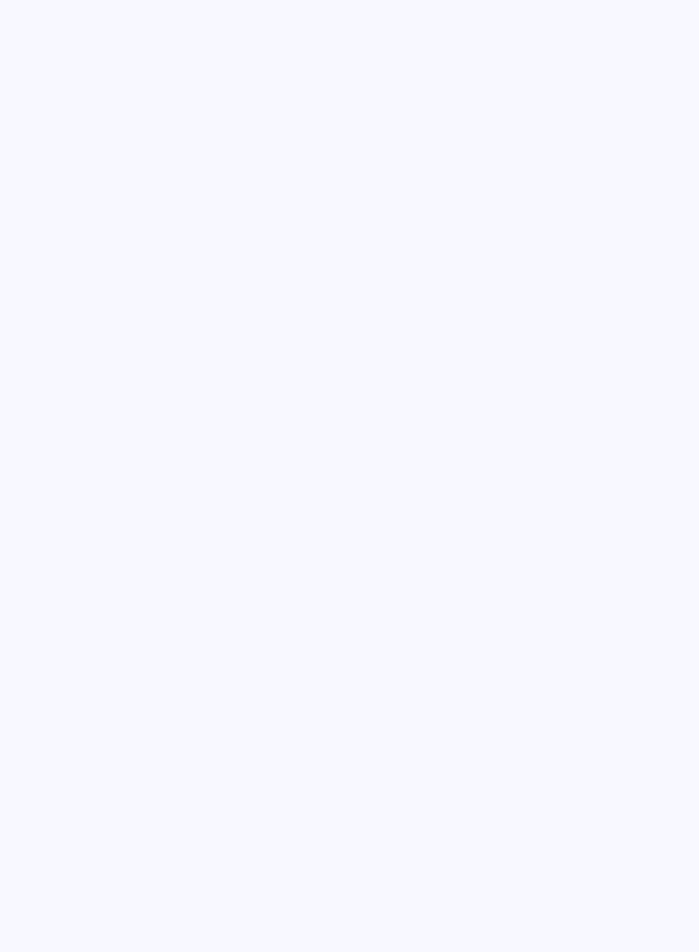
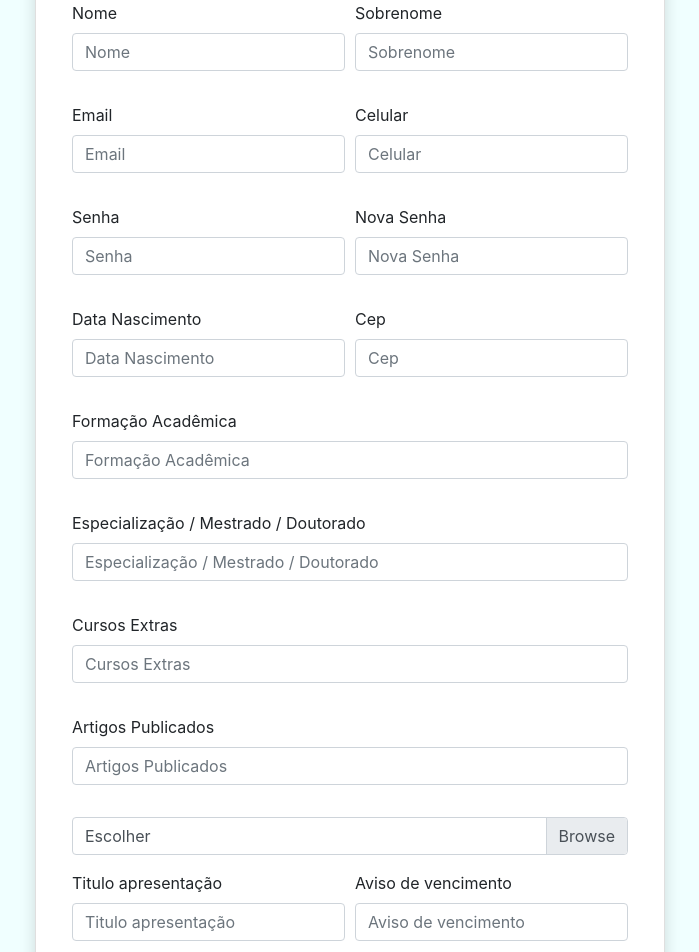
Before and after one commit to andremferreira/digpront-frontend, a React (Create React App) app: page /register in a window 1280 px wide. Shown: the part 100-1052 px from the top of the page, without its empty margins (290-989 px from the left). Before the commit the page ends 800 px from the top, so only its background shows below. Built offline with nearby package versions, Linux system fonts and the light colour scheme.

Commit message:
first part register

```diff
--- a/package.json
+++ b/package.json
@@ -12,6 +12,7 @@
     "react-router": "^4.2.0",
     "react-router-dom": "^4.3.1",
     "react-scripts": "1.1.4",
+    "react-stepper-horizontal": "^1.0.10",
     "redux": "^4.0.0",
     "redux-form": "^7.4.2",
     "redux-saga": "^0.16.0"
--- a/src/App.css
+++ b/src/App.css
@@ -3,7 +3,6 @@
   align-items: center;
   justify-content: center;
   align-content: stretch;
-
 }
 
 .cor {
@@ -14,7 +13,13 @@
 .form-signin {
   width: 100%;
   max-width: 330px;
-  padding: 15px;
+  margin: auto;
+}
+
+.form-register {
+  width: 100%;
+  max-width: 630px;
+  padding-top: 15px;
   margin: auto;
 }
 
--- /dev/null
+++ b/src/components/RenderField/index.js
@@ -0,0 +1,20 @@
+import React from "react";
+
+const renderField = ({
+    input,
+    label,
+    type,
+    className,
+    col,
+    meta: { touched, error }
+  }) => (
+        <div className={`form-group col-md-${col}`}>
+            <label>{label}</label>
+            <div className={`form-group${touched && error ? ' has-error' : ''}`}>
+                <input {...input} placeholder={label} type={type} className={className} />
+                {touched && (error && <span>{error}</span>)}
+            </div>
+        </div>
+    );
+
+export default renderField;
--- a/src/components/button/index.js
+++ b/src/components/button/index.js
@@ -1,7 +1,7 @@
 import React from "react";
 
 const Button = props => (
-  <button type="submit" className="btn btn-primary btn-block " disabled={props.submitting}>
+  <button type="submit" className="btn btn-primary btn-block" disabled={props.submitting}>
    {props.name}
   </button>
 );
--- a/src/index.css
+++ b/src/index.css
@@ -1,4 +1,4 @@
 html, body, #root, #root>div {
     height: 100%;
-    background-color :ghostwhite ;
+    background-color :azure ;
   }
--- a/src/index.js
+++ b/src/index.js
@@ -12,7 +12,9 @@ import { Switch, BrowserRouter as Router, Route } from "react-router-dom";
 import reducer from "./reducers";
 import createSagaMiddleware from "redux-saga";
 import sagas from "./sagas";
+
 import Login from "./scenes/Login";
+import Register from "./scenes/Register";
 
 const reduxDevTools =
   window.__REDUX_DEVTOOLS_EXTENSION__ && window.__REDUX_DEVTOOLS_EXTENSION__();
@@ -22,7 +24,7 @@ const store = createStore(
   reducer,
   compose(
     applyMiddleware(sagaMiddleware),
-    reduxDevTools
+    // reduxDevTools
   )
 );
 
@@ -33,7 +35,8 @@ ReactDOM.render(
     <Router>
       <Switch>
         <Route exact path="/" component={App} />
-        <Route  path="/login" component={Login} />
+        <Route path="/login" component={Login} />
+        <Route path="/register" component={Register} />
       </Switch>
     </Router>
   </Provider>,
--- a/src/scenes/Login/index.js
+++ b/src/scenes/Login/index.js
@@ -26,7 +26,7 @@ let Login = props => {
   const { handleSubmit, submitValues, submitting } = props;
   return (
     <div className="layout-center">
-      <form onSubmit={handleSubmit(submitValues)} className="was-validated">
+      <form onSubmit={handleSubmit(submitValues)} className="form-signin">
         <CardHeader title="Digital Prontuário">
           <Field
             name="username"
@@ -47,6 +47,7 @@ let Login = props => {
             validate={[required]}
           />
           <Button name="Login" submitting={submitting} />
+
         </CardHeader>
       </form>
     </div>
--- /dev/null
+++ b/src/scenes/Register/components/Degree/index.js
@@ -0,0 +1,61 @@
+import React from "react"
+import { Field } from "redux-form";
+import renderField from "../../../../components/RenderField"
+
+const required = value => (value ? undefined : "Campo obrigatório");
+
+const Degree = () => (
+    <div>
+        <div className="form-row">
+            <Field
+                name="academic_education"
+                id="academic_education"
+                className="form-control"
+                component={renderField}
+                type="text"
+                label="Formação Acadêmica"
+                validate={[required]}
+                col="12"
+            />
+        </div>
+        <div className="form-row">
+            <Field
+                name="specialization"
+                id="specialization"
+                className="form-control"
+                component={renderField}
+                type="text"
+                label="Especialização / Mestrado / Doutorado"
+                validate={[required]}
+                col="12"
+            />
+        </div>
+        <div className="form-row">
+            <Field
+                name="extra_courses"
+                id="extra_courses"
+                className="form-control"
+                component={renderField}
+                type="text"
+                label="Cursos Extras"
+                validate={[required]}
+                col="12"
+            />
+        </div>
+        <div className="form-row">
+            <Field
+                name="published_articles"
+                id="published_articles"
+                className="form-control"
+                component={renderField}
+                type="text"
+                label="Artigos Publicados"
+                validate={[required]}
+                col="12"
+            />
+        </div>
+
+    </div>
+);
+
+export default Degree;
--- /dev/null
+++ b/src/scenes/Register/components/PersonalData/index.js
@@ -0,0 +1,100 @@
+import React from "react"
+import { Field } from "redux-form";
+import renderField from "../../../../components/RenderField"
+
+const required = value => (value ? undefined : "Campo obrigatório");
+
+const PersonalData = () => (
+    <div>
+        <div className="form-row">
+            <Field
+                name="name"
+                id="name"
+                className="form-control"
+                component={renderField}
+                type="text"
+                label="Nome"
+                validate={[required]}
+                col="6"
+            />
+            <Field
+                name="last_name"
+                id="last_name"
+                className="form-control"
+                component={renderField}
+                type="text"
+                label="Sobrenome"
+                validate={[required]}
+                col="6"
+            />
+        </div>
+        <div className="form-row">
+            <Field
+                name="email"
+                id="email"
+                className="form-control"
+                component={renderField}
+                type="text"
+                label="Email"
+                validate={[required]}
+                col="6"
+            />
+            <Field
+                name="phone"
+                id="phone"
+                className="form-control"
+                component={renderField}
+                type="text"
+                label="Celular"
+                validate={[required]}
+                col="6"
+            />
+        </div>
+        <div className="form-row">
+            <Field
+                name="fisrt_password"
+                id="fisrt_password"
+                className="form-control"
+                component={renderField}
+                type="text"
+                label="Senha"
+                validate={[required]}
+                col="6"
+            />
+            <Field
+                name="last_password"
+                id="last_password"
+                className="form-control mb-3"
+                component={renderField}
+                type="text"
+                label="Nova Senha"
+                validate={[required]}
+                col="6"
+            />
+        </div>
+        <div className="form-row">
+            <Field
+                name="birth_date"
+                id="birth_date"
+                className="form-control"
+                component={renderField}
+                type="text"
+                label="Data Nascimento"
+                validate={[required]}
+                col="6"
+            />
+            <Field
+                name="cep"
+                id="cep"
+                className="form-control"
+                component={renderField}
+                type="text"
+                label="Cep"
+                validate={[required]}
+                col="6"
+            />
+        </div>
+    </div>
+);
+
+export default PersonalData;
--- /dev/null
+++ b/src/scenes/Register/components/Personalize/index.js
@@ -0,0 +1,55 @@
+import React from "react"
+import { Field } from "redux-form";
+import renderField from "../../../../components/RenderField"
+
+const required = value => (value ? undefined : "Campo obrigatório");
+
+const Personalize = () => (
+    <div>
+
+        <div className="custom-file mb-3">
+            <input type="file" class="custom-file-input" id="customFile" />
+            <label className="custom-file-label" for="customFile">Escolher</label>
+        </div>
+
+
+        <div className="form-row">
+            <Field
+                name="title_apresentation"
+                id="title_apresentation"
+                className="form-control"
+                component={renderField}
+                type="text"
+                label="Titulo apresentação"
+                validate={[required]}
+                col="6"
+            />
+
+            <Field
+                name="maturity"
+                id="maturity"
+                className="form-control"
+                component={renderField}
+                type="text"
+                label="Aviso de vencimento"
+                validate={[required]}
+                col="6"
+            />
+        </div>
+        <div className="form-row">
+            <Field
+                name="watch_pages"
+                id="watch_pages"
+                className="form-control"
+                component={renderField}
+                type="text"
+                label="Página de exibição"
+                validate={[required]}
+                col="12"
+            />
+        </div>
+
+    </div>
+);
+
+export default Personalize;
--- /dev/null
+++ b/src/scenes/Register/index.js
@@ -0,0 +1,39 @@
+import React from "react";
+import Button from "../../components/button";
+
+import { connect } from "react-redux";
+import { Field, reduxForm } from "redux-form";
+
+import CardHeader from "../../components/CardHeader";
+import PersonalData from "../Register/components/PersonalData";
+import Degree from "../Register/components/Degree";
+import Personalize from "../Register/components/Personalize";
+
+let Register = props => {
+    const { handleSubmit, submitValues, submitting } = props;
+    return (
+        <div className="layout-center">
+            <form onSubmit={handleSubmit(submitValues)} className="form-register">
+                <CardHeader title="Dados Pessoais">
+                    <PersonalData />
+                    <Degree />
+                    <Personalize />
+                    <Button name="Cadastrar" submitting={submitting} />
+                </CardHeader>
+            </form>
+        </div>
+    );
+};
+
+Register = reduxForm({ form: "registerForm", initialValues: {} })(Register);
+
+const mapDispatchToProps = dispatch => {
+    return {
+        submitValues: values => dispatch({ type: "SUBMIT_REGISTER", payload: values })
+    };
+};
+
+export default connect(
+    null,
+    mapDispatchToProps
+)(Register);
```
Also changed, not shown: src/scenes/Register/Form/index.js (added).
